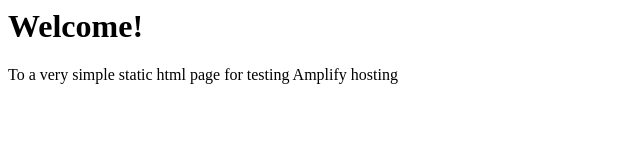
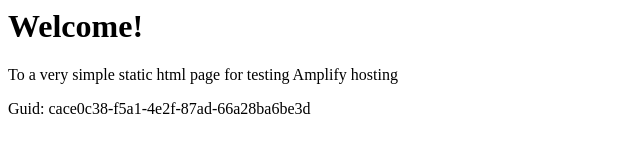
Before and after one commit to aws-aemilia-pdx/Github-PR-Commit-Integration-Test-DoNotTouch-v1-prod-us-west-2, a website: page src/index.html in a window 1280 px wide. Shown: the whole page, without its empty margins (0-640 px from the left). Drawn offline with Linux system fonts and the light colour scheme.

Commit message:
commit from integ tests

```diff
--- a/src/index.html
+++ b/src/index.html
@@ -1,3 +1,5 @@
+
+
 <html lang="en">
 
 <head>
@@ -10,6 +12,6 @@
 <body>
     <h1>Welcome!</h1>
     <p>To a very simple static html page for testing Amplify hosting</p>
-</body>
+    <p>Guid: cace0c38-f5a1-4e2f-87ad-66a28ba6be3d</p></body>
 
 </html>
```
